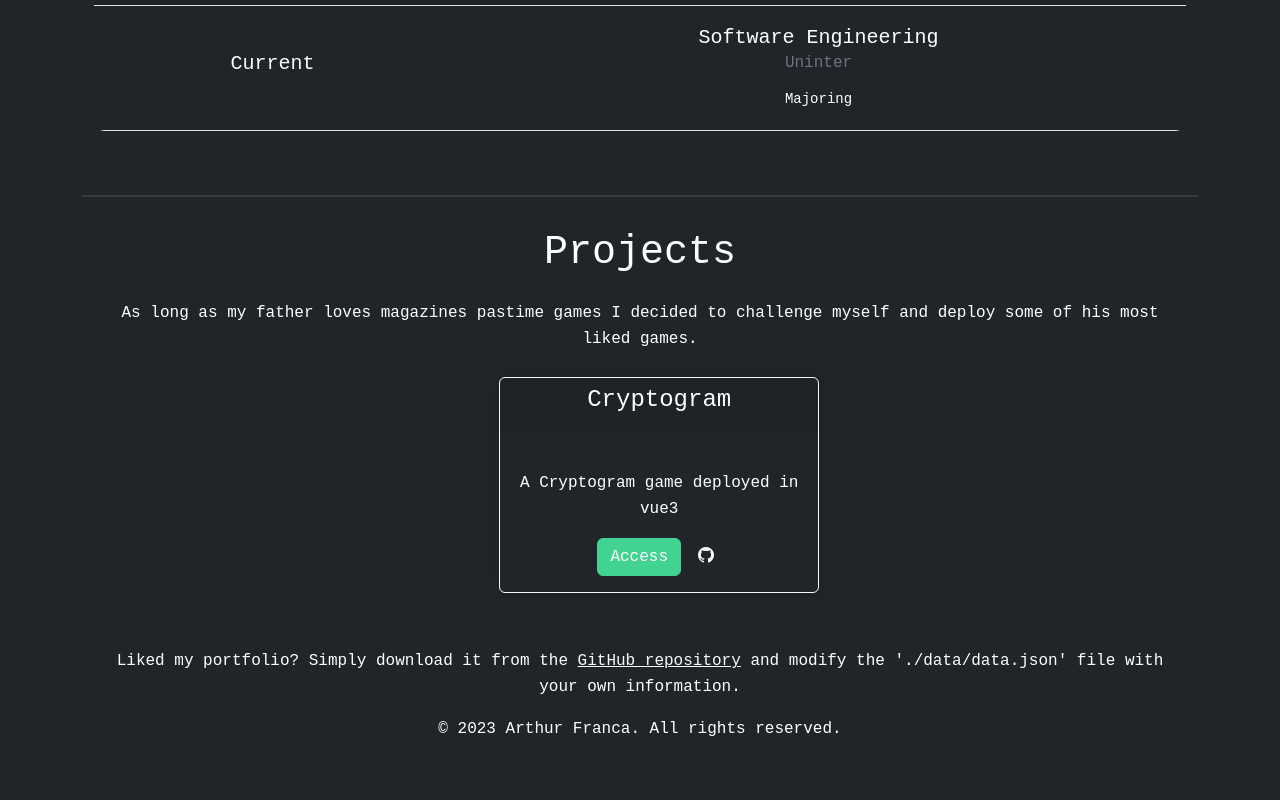
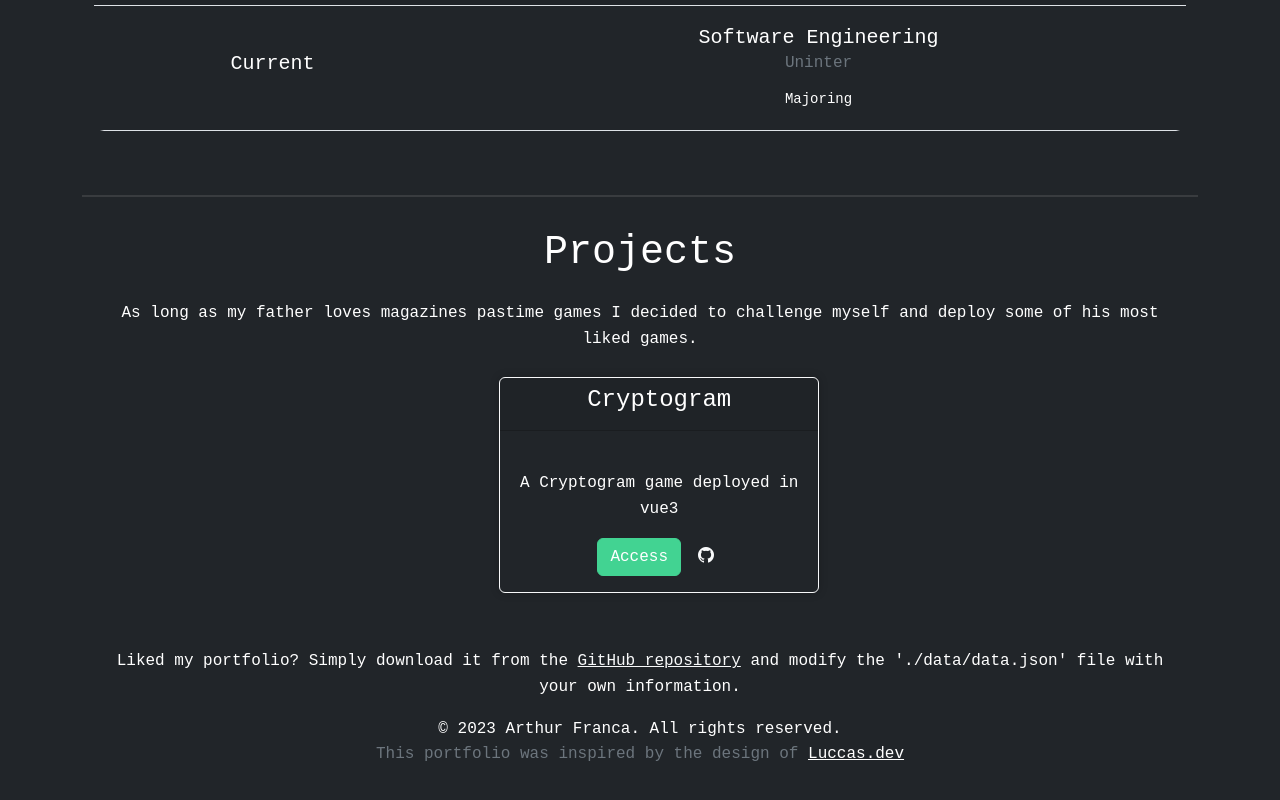
Before and after one commit to engArthurFranca/portifolio-vue3, a Vue app: page / in a window 1280 px wide. Shown: the part 701-1501 px from the top of the page. Before the commit the page ends 1467 px from the top, so only its background shows below. Built offline with nearby package versions, Linux system fonts and the light colour scheme.

Commit message:
add credits to luccas.dev

```diff
--- a/src/App.vue
+++ b/src/App.vue
@@ -10,6 +10,7 @@
     <div class="container text-center">
       <p class="mb-0">Liked my portfolio? Simply download it from the <a href="https://github.com/engArthurFranca/portifolio-vue3" class="text-light font-weight-bold" target="_blank">GitHub repository</a> and modify the './data/data.json' file with your own information.</p>
       <p class="mt-3 mb-0">© 2023 Arthur Franca. All rights reserved.</p>
+      <p class="text-muted">This portfolio was inspired by the design of <a href="https://luccas.dev" class="text-white" target="_blank">Luccas.dev</a></p>
     </div>
   </footer>
   </div>
```
